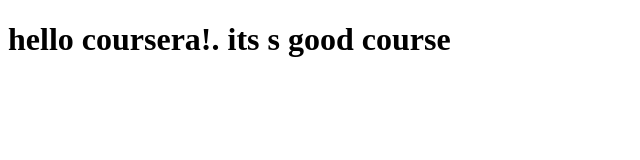
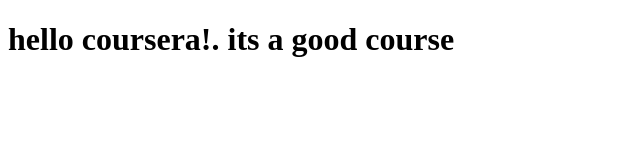
Before and after one commit to karthi321/coursera-learn, a plain HTML site: page site/index.html in a window 1280 px wide. Shown: the full height of the page, 0-640 px from the left. Drawn offline with Linux system fonts and the light colour scheme.

Commit message:
small change

```diff
--- a/site/index.html
+++ b/site/index.html
@@ -4,6 +4,6 @@
 	<title>hello coursera</title>
 </head>
 <body>
-<h1>hello coursera!. its s good course</h1>
+<h1>hello coursera!. its a good course</h1>
 </body>
 </html>
```
